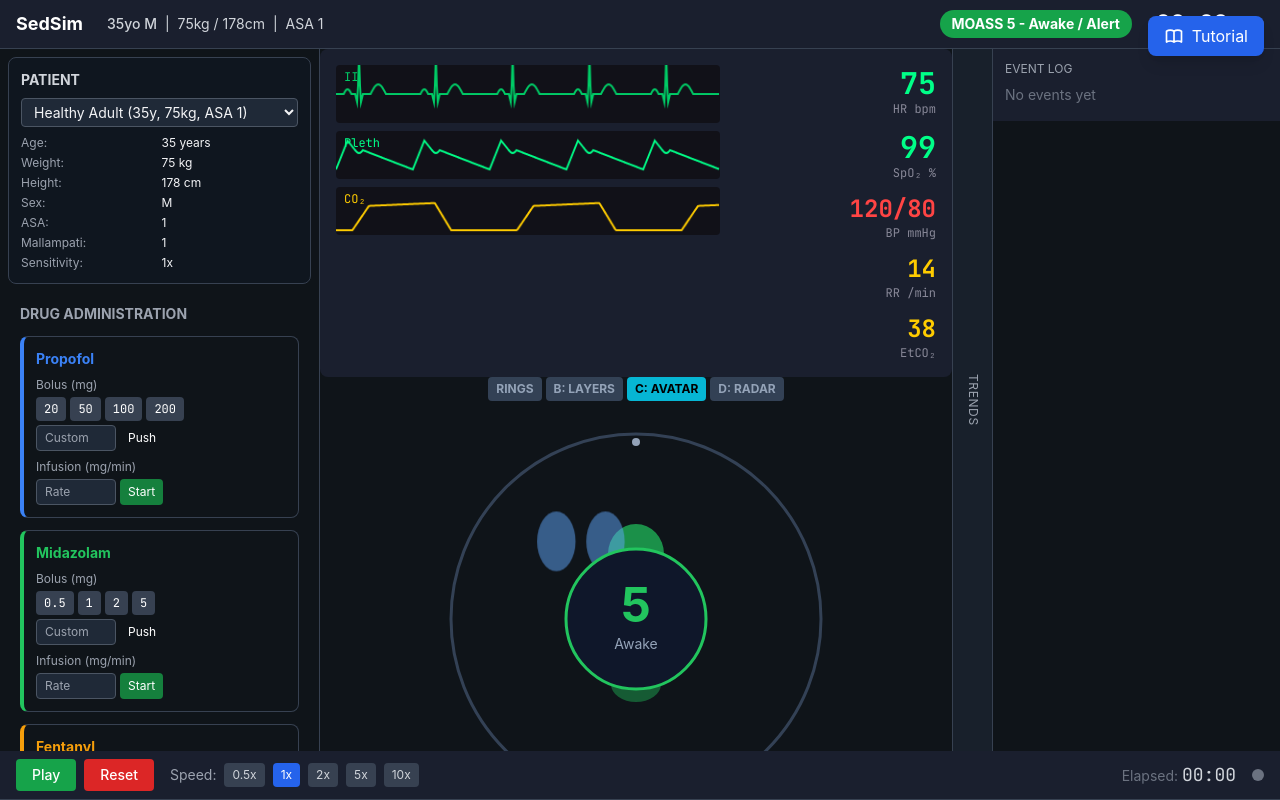
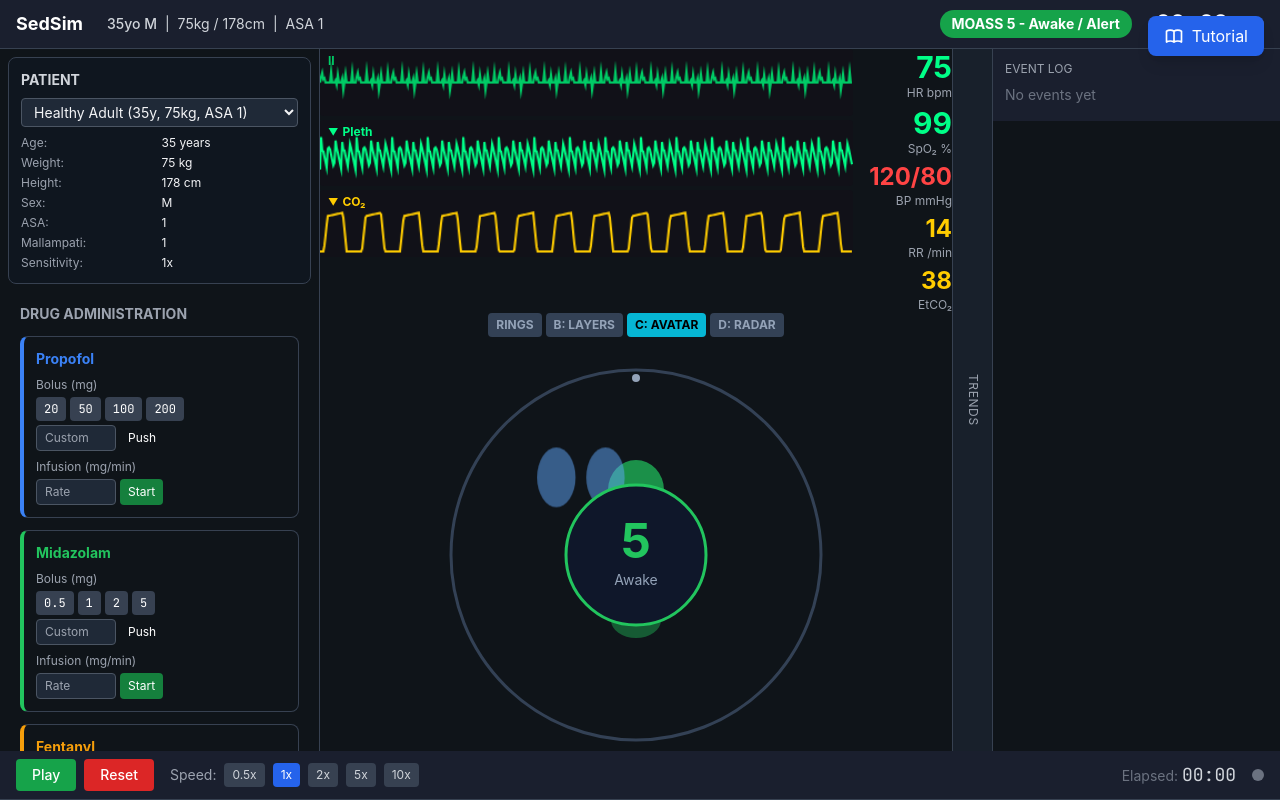
Before and after one commit to Gengyveusa/sedsim, a React (Vite) app: page / in a window 1280 px wide. Built offline with nearby package versions, Linux system fonts and the light colour scheme.

Commit message:
feat: Extend waveforms to 60s and add collapsible Pleth/CO2
Added collapsible functionality for Pleth and CO2 displays.

```diff
--- a/src/components/MonitorPanel.tsx
+++ b/src/components/MonitorPanel.tsx
@@ -1,4 +1,4 @@
-import { useEffect, useRef } from 'react';
+import { useEffect, useRef, useState } from 'react';
 import { Vitals } from '../types';
 
 interface MonitorPanelProps {
@@ -22,6 +22,10 @@ export default function MonitorPanel({ vitals, history: _history }: MonitorPanel
   const plethCanvasRef = useRef<HTMLCanvasElement>(null);
   const capnoCanvasRef = useRef<HTMLCanvasElement>(null);
 
+  // Collapsible state for Pleth and CO2
+  const [showPleth, setShowPleth] = useState(true);
+  const [showCapno, setShowCapno] = useState(true);
+
   // Draw ECG waveform
   useEffect(() => {
     const canvas = ecgCanvasRef.current;
@@ -43,7 +47,7 @@ export default function MonitorPanel({ vitals, history: _history }: MonitorPanel
     // Generate ECG-like waveform based on HR
     const hr = vitals.hr || 75;
     const cycleLength = 60 / hr; // seconds per beat
-    const pixelsPerSecond = width / 4; // 4 seconds visible
+    const pixelsPerSecond = width / 60; // 60 seconds visible
     const cyclePixels = cycleLength * pixelsPerSecond;
 
     for (let x = 0; x < width; x++) {
@@ -83,6 +87,7 @@ export default function MonitorPanel({ vitals, history: _history }: MonitorPanel
 
   // Draw SpO2 plethysmograph
   useEffect(() => {
+    if (!showPleth) return;
     const canvas = plethCanvasRef.current;
     if (!canvas) return;
     const ctx = canvas.getContext('2d');
@@ -101,7 +106,7 @@ export default function MonitorPanel({ vitals, history: _history }: MonitorPanel
 
     const hr = vitals.hr || 75;
     const cycleLength = 60 / hr;
-    const pixelsPerSecond = width / 4;
+    const pixelsPerSecond = width / 60; // 60 seconds visible
     const cyclePixels = cycleLength * pixelsPerSecond;
 
     for (let x = 0; x < width; x++) {
@@ -132,10 +137,11 @@ export default function MonitorPanel({ vitals, history: _history }: MonitorPanel
       }
     }
     ctx.stroke();
-  }, [vitals.hr]);
+  }, [vitals.hr, showPleth]);
 
   // Draw capnography
   useEffect(() => {
+    if (!showCapno) return;
     const canvas = capnoCanvasRef.current;
     if (!canvas) return;
     const ctx = canvas.getContext('2d');
@@ -154,7 +160,7 @@ export default function MonitorPanel({ vitals, history: _history }: MonitorPanel
     const rr = vitals.rr || 14;
     const etco2 = vitals.etco2 || 38;
     const cycleLength = 60 / rr;
-    const pixelsPerSecond = width / 10;
+    const pixelsPerSecond = width / 60; // 60 seconds visible
     const cyclePixels = cycleLength * pixelsPerSecond;
     const etco2Height = (etco2 / 60) * (height - 10);
 
@@ -190,69 +196,76 @@ export default function MonitorPanel({ vitals, history: _history }: MonitorPanel
       }
     }
     ctx.stroke();
-  }, [vitals.rr, vitals.etco2]);
+  }, [vitals.rr, vitals.etco2, showCapno]);
 
   return (
-    <div className="bg-sim-panel rounded-lg p-4">
-      <div className="grid grid-cols-[1fr_200px] gap-4">
+    <div className="flex gap-4">
       {/* Waveforms */}
-        <div className="space-y-2">
+      <div className="flex-1 space-y-1">
         {/* ECG */}
         <div className="relative">
-            <span className="absolute top-1 left-2 text-sim-ecg text-xs font-mono">II</span>
-            <canvas
-              ref={ecgCanvasRef}
-              width={400}
-              height={60}
-              className="w-full bg-sim-panel rounded"
-            />
+          <span className="absolute top-1 left-2 text-xs font-bold" style={{ color: COLORS.ecg }}>II</span>
+          <canvas ref={ecgCanvasRef} width={480} height={60} className="w-full rounded" style={{ background: COLORS.background }} />
         </div>
-          {/* SpO2 Pleth */}
+
+        {/* SpO2 Pleth - Collapsible */}
         <div className="relative">
-            <span className="absolute top-1 left-2 text-sim-spo2 text-xs font-mono">Pleth</span>
-            <canvas
-              ref={plethCanvasRef}
-              width={400}
-              height={50}
-              className="w-full bg-sim-panel rounded"
-            />
+          <button
+            onClick={() => setShowPleth(!showPleth)}
+            className="absolute top-1 left-2 text-xs font-bold z-10 hover:opacity-80 flex items-center gap-1"
+            style={{ color: COLORS.spo2 }}
+          >
+            <span className="text-[10px]">{showPleth ? '▼' : '▶'}</span>
+            Pleth
+          </button>
+          {showPleth && (
+            <canvas ref={plethCanvasRef} width={480} height={60} className="w-full rounded" style={{ background: COLORS.background }} />
+          )}
+          {!showPleth && (
+            <div className="w-full h-4 rounded" style={{ background: COLORS.background }} />
+          )}
         </div>
-          {/* Capnography */}
+
+        {/* Capnography - Collapsible */}
         <div className="relative">
-            <span className="absolute top-1 left-2 text-sim-capno text-xs font-mono">CO₂</span>
-            <canvas
-              ref={capnoCanvasRef}
-              width={400}
-              height={50}
-              className="w-full bg-sim-panel rounded"
-            />
+          <button
+            onClick={() => setShowCapno(!showCapno)}
+            className="absolute top-1 left-2 text-xs font-bold z-10 hover:opacity-80 flex items-center gap-1"
+            style={{ color: COLORS.capno }}
+          >
+            <span className="text-[10px]">{showCapno ? '▼' : '▶'}</span>
+            CO₂
+          </button>
+          {showCapno && (
+            <canvas ref={capnoCanvasRef} width={480} height={60} className="w-full rounded" style={{ background: COLORS.background }} />
+          )}
+          {!showCapno && (
+            <div className="w-full h-4 rounded" style={{ background: COLORS.background }} />
+          )}
         </div>
       </div>
 
       {/* Numeric Values */}
-        <div className="space-y-3 font-mono text-right">
+      <div className="flex flex-col justify-center text-right space-y-1 min-w-[80px]">
         <div>
-            <div className="text-sim-hr text-3xl font-bold">{Math.round(vitals.hr)}</div>
-            <div className="text-sim-text-secondary text-xs">HR bpm</div>
+          <span className="text-3xl font-bold" style={{ color: COLORS.hr }}>{Math.round(vitals.hr)}</span>
+          <div className="text-xs text-gray-400">HR bpm</div>
         </div>
         <div>
-            <div className="text-sim-spo2 text-3xl font-bold">{Math.round(vitals.spo2)}</div>
-            <div className="text-sim-text-secondary text-xs">SpO₂ %</div>
+          <span className="text-3xl font-bold" style={{ color: COLORS.spo2 }}>{Math.round(vitals.spo2)}</span>
+          <div className="text-xs text-gray-400">SpO₂ %</div>
         </div>
         <div>
-            <div className="text-sim-bp text-2xl font-bold">
-              {Math.round(vitals.sbp)}/{Math.round(vitals.dbp)}
-            </div>
-            <div className="text-sim-text-secondary text-xs">BP mmHg</div>
+          <span className="text-2xl font-bold" style={{ color: COLORS.bp }}>{Math.round(vitals.sbp)}/{Math.round(vitals.dbp)}</span>
+          <div className="text-xs text-gray-400">BP mmHg</div>
         </div>
         <div>
-            <div className="text-sim-rr text-2xl font-bold">{Math.round(vitals.rr)}</div>
-            <div className="text-sim-text-secondary text-xs">RR /min</div>
+          <span className="text-2xl font-bold" style={{ color: COLORS.rr }}>{Math.round(vitals.rr)}</span>
+          <div className="text-xs text-gray-400">RR /min</div>
         </div>
         <div>
-            <div className="text-sim-capno text-2xl font-bold">{Math.round(vitals.etco2)}</div>
-            <div className="text-sim-text-secondary text-xs">EtCO₂</div>
-          </div>
+          <span className="text-2xl font-bold" style={{ color: COLORS.capno }}>{Math.round(vitals.etco2)}</span>
+          <div className="text-xs text-gray-400">EtCO₂</div>
         </div>
       </div>
     </div>
```
Lines whose indentation alone changed are shown as unchanged.
